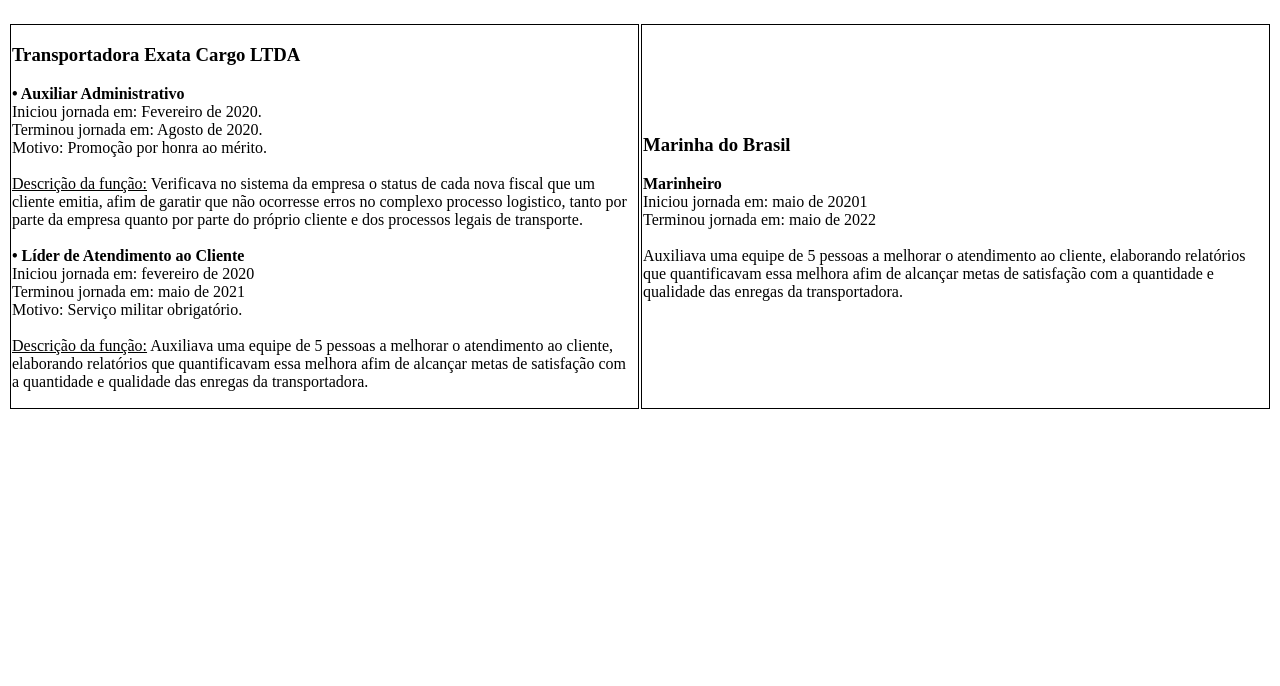
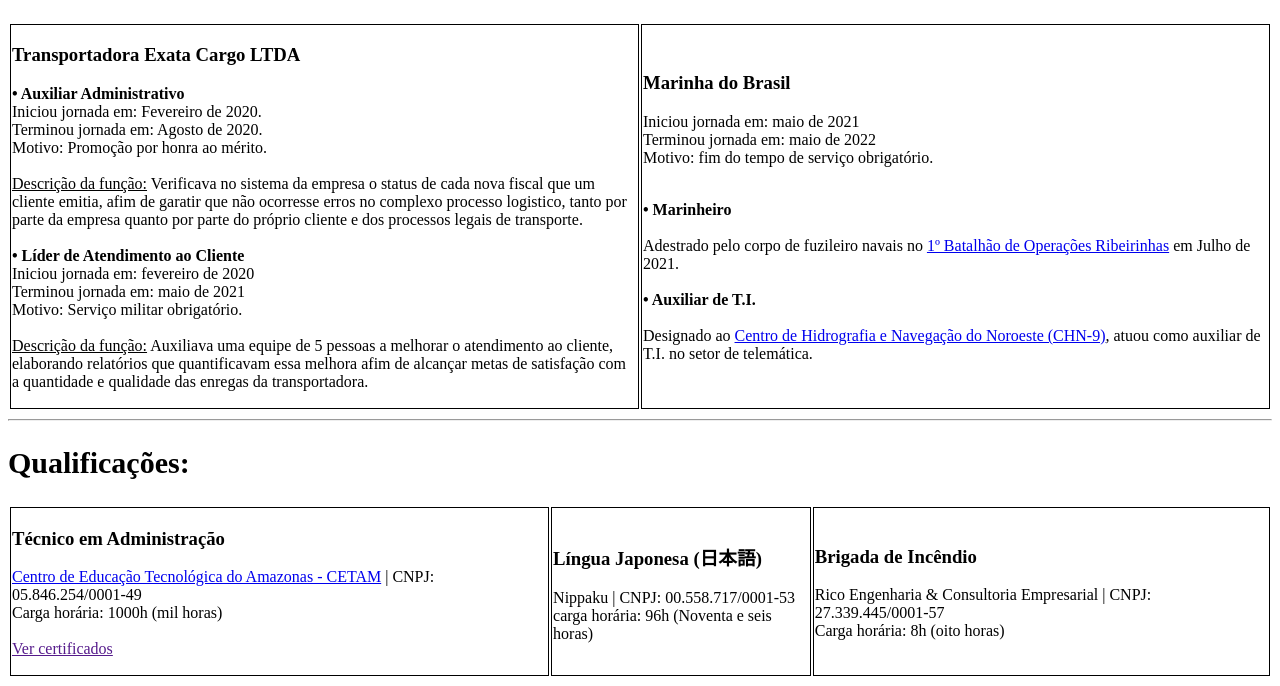
Before and after one commit to dahicon/meu-site-zinho, a plain HTML site: page index.html in a window 1280 px wide. Shown: the part 384-1070 px from the top of the page. Before the commit the page ends 803 px from the top, so only its background shows below. Drawn offline with Linux system fonts and the light colour scheme.

Commit message:
atualiza

```diff
--- a/estilo-do-index.css
+++ b/estilo-do-index.css
@@ -8,3 +8,8 @@
     height: 100px;
     background-color: black;
 }
+
+.qualificacoes {
+    width: 33, 33%;
+    border: 1px solid black;
+}
--- a/index.html
+++ b/index.html
@@ -67,16 +67,64 @@
                 </td>
                 <td class="experiencias">
                     <h3>Marinha do Brasil</h3>
+                    Iniciou jornada em: maio de 2021 <br />
+                    Terminou jornada em: maio de 2022 <br />
+                    Motivo: fim do tempo de serviço obrigatório. <br />
+                    <br />
                     <p>
-                        <strong>Marinheiro</strong> <br />
-                        Iniciou jornada em: maio de 20201 <br />
-                        Terminou jornada em: maio de 2022 <br />
+                        <strong>• Marinheiro</strong> <br />
                         <br />
-                        Auxiliava uma equipe de 5 pessoas a melhorar o
-                        atendimento ao cliente, elaborando relatórios que
-                        quantificavam essa melhora afim de alcançar metas de
-                        satisfação com a quantidade e qualidade das enregas da
-                        transportadora.
+                        Adestrado pelo corpo de fuzileiro navais no
+                        <a
+                            href="https://www.marinha.mil.br/om/1o-batalhao-de-operacoes-ribeirinhas"
+                            target="_blank"
+                            >1º Batalhão de Operações Ribeirinhas</a
+                        >
+                        em Julho de 2021.<br />
+                        <br />
+                        <strong>• Auxiliar de T.I.</strong><br />
+                        <br />
+                        Designado ao
+                        <a
+                            href="https://www.marinha.mil.br/com9dn/chn9_pagina"
+                            target="_blank"
+                            >Centro de Hidrografia e Navegação do Noroeste
+                            (CHN-9)</a
+                        >, atuou como auxiliar de T.I. no setor de telemática.
+                    </p>
+                </td>
+            </tr>
+        </table>
+        <hr />
+        <table>
+            <tr>
+                <h2 style="font-size: 30px">Qualificações:</h2>
+                <td class="qualificacoes">
+                    <h3>Técnico em Administração</h3>
+                    <p>
+                        <a href="https://www.cetam.am.gov.br/" target="_blank"
+                            >Centro de Educação Tecnológica do Amazonas -
+                            CETAM</a
+                        >
+                        | CNPJ: 05.846.254/0001-49<br />
+                        Carga horária: 1000h (mil horas)<br />
+                        <br />
+                        <a href="" target="_blank">Ver certificados</a>
+                    </p>
+                </td>
+                <td class="qualificacoes">
+                    <h3>Língua Japonesa (日本語)</h3>
+                    <p>
+                        Nippaku | CNPJ: 00.558.717/0001-53 <br />
+                        carga horária: 96h (Noventa e seis horas)
+                    </p>
+                </td>
+                <td class="qualificacoes">
+                    <h3>Brigada de Incêndio</h3>
+                    <p>
+                        Rico Engenharia & Consultoria Empresarial | CNPJ:
+                        27.339.445/0001-57<br />
+                        Carga horária: 8h (oito horas)
                     </p>
                 </td>
             </tr>
```
